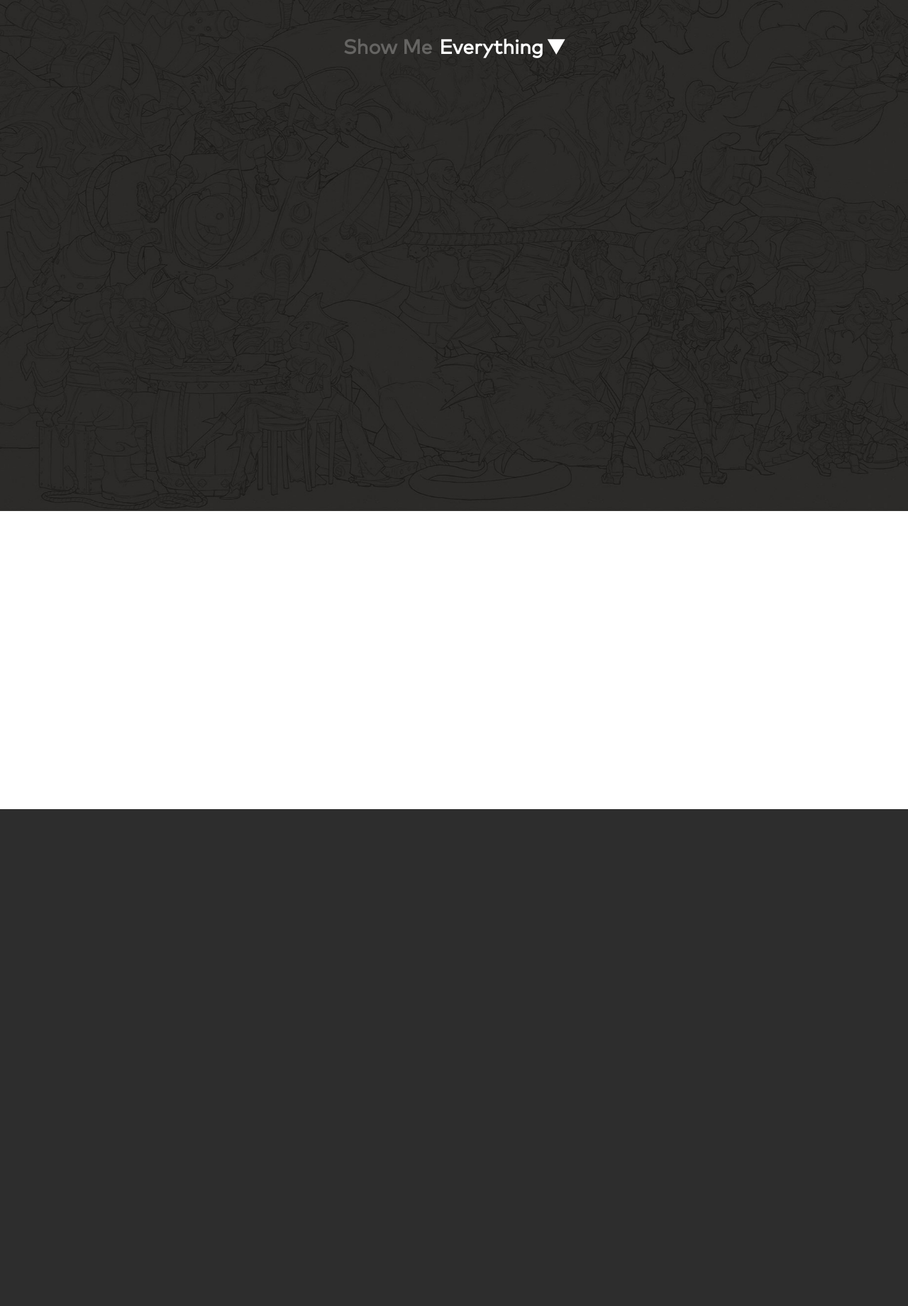
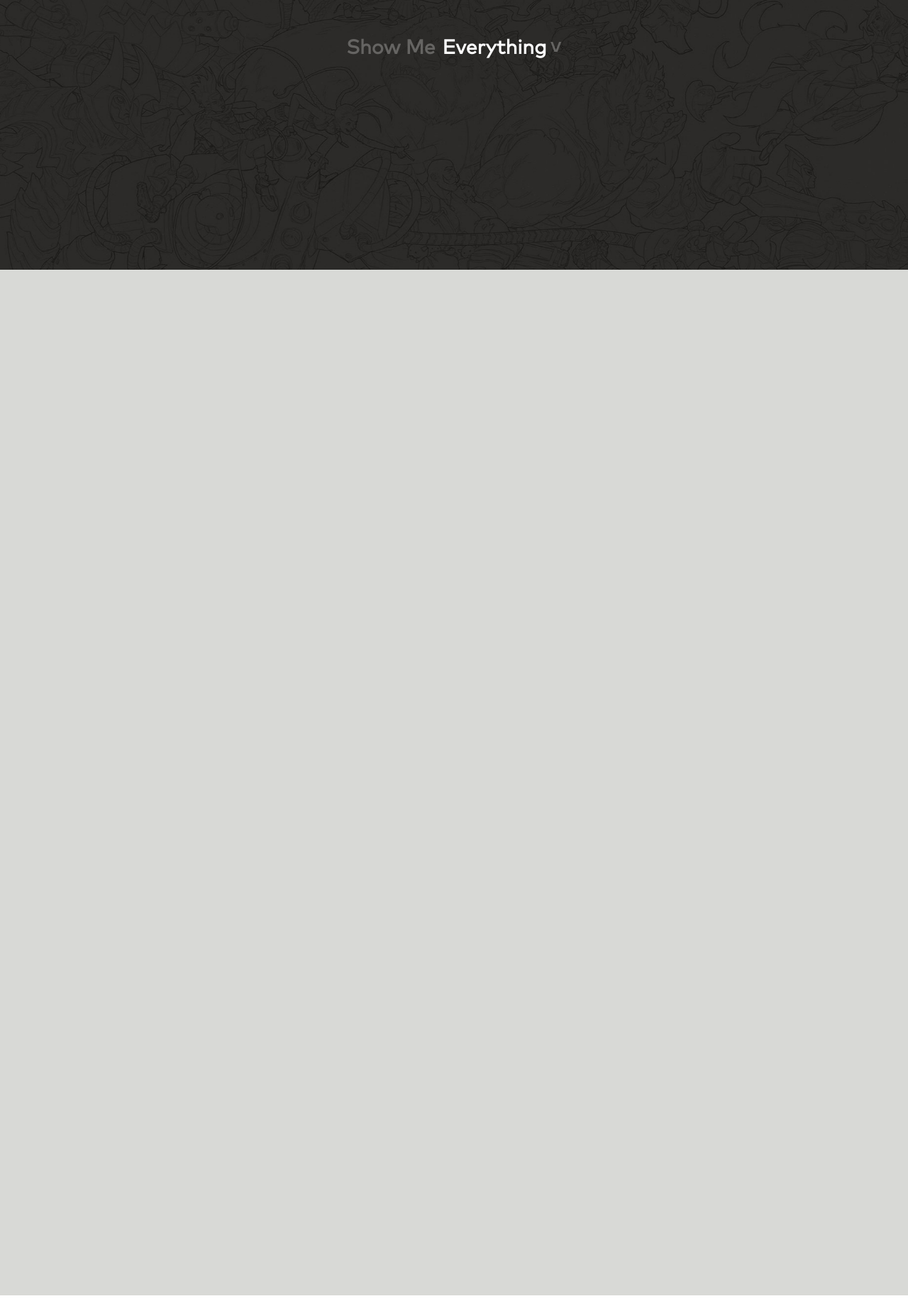
Before and after one commit to CMPE-40062-Azure-Python/Riot-Games-Clone, a Flask app: page / in a window 1280 px wide. Shown: the part 80-1920 px from the top of the page at 71% size. Before the commit the page ends 1220 px from the top, so only its background shows below. Run offline with Flask 3, Linux system fonts and the light colour scheme.

Commit message:
Added custom backgrounds

```diff
--- a/my_new_flask_app/static/styles.css
+++ b/my_new_flask_app/static/styles.css
@@ -171,6 +171,7 @@ body {
     }
 } */
 
+
 .explore-hero__filter:before {
   content: '';
   position: absolute;
@@ -185,6 +186,7 @@ body {
   background-position: 50% 0;
   background-size: cover;
 }
+
 
 @font-face {
   font-family: 'Mark Pro';
@@ -211,30 +213,38 @@ body {
   color: rgb(101, 100, 98);
   margin-right: 10px;
 }
-
 .collapsible-label {
   color: #ffffff; /* White color */
 }
-
-
 .collapsible-content {
   display: none;
 }
-
 .collapsible-label:hover {
   cursor: pointer;
 }
-
 .collapsible-label::after {
-  content: "▼";
+  content: "˅";
   display: inline-block;
+  color: rgb(101, 100, 98);
   margin-left: 5px;
 }
-
 .collapsible-content.active {
   display: block;
 }
+.collapsible-label.active::after {
+  content: "˄";
+}
 
-.collapsible-label.active::after {
-  content: "▲";
+.custom-box-bg {
+  height: 1444.54px;
+  margin-top: 262.5px;
+  background-color: #D8D9D6;
+  position: relative;
 }
+
+.another-custom-box-bg {
+  height: 2880.36px;
+  background-color: #ffffff;
+  position: relative;
+  margin-top: 1,707.04px;
+}
--- a/my_new_flask_app/templates/index.html
+++ b/my_new_flask_app/templates/index.html
@@ -63,9 +63,7 @@
         </div>
     </div>
 
-
     <div class="explore-hero__filter"></div>
-
     <div class="custom-box">
         <span id="showMe" style="color: rgb(101, 100, 98);">Show Me</span>
         <span class="collapsible-label" onclick="toggleCollapsible()">Everything</span>
@@ -73,6 +71,26 @@
             <!-- Content that you want to be collapsible goes here -->
         </div>
     </div>
+    <div class="custom-box-bg">
+    </div>
+    <div class="another-custom-box-bg">
+    </div>
+
+
+
+
+
+
+
+
+
+
+
+
+
+
+
+
     <script src="{{ url_for('static', filename='script.js') }}"></script>
     <script>
         function toggleCollapsible() {
```
Also changed, not shown: my_new_flask_app/static/images/d8d9d6 color.jpg (added), my_new_flask_app/static/images/summary pic.png (added), 1 other file.
